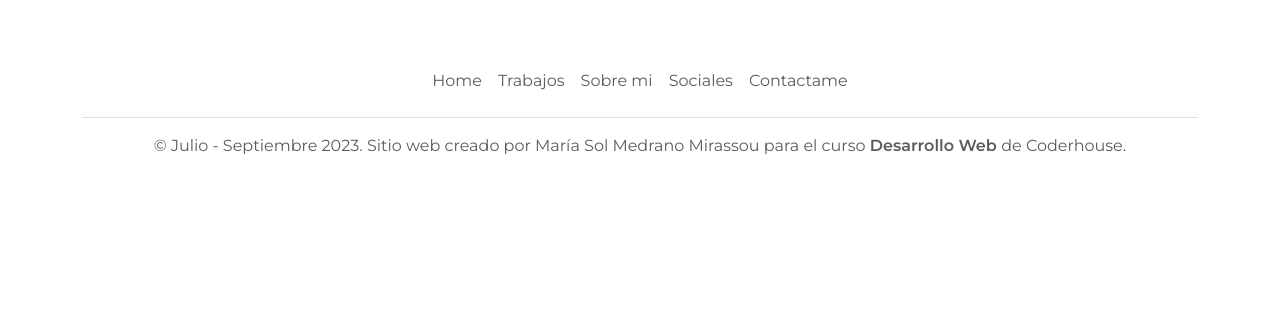
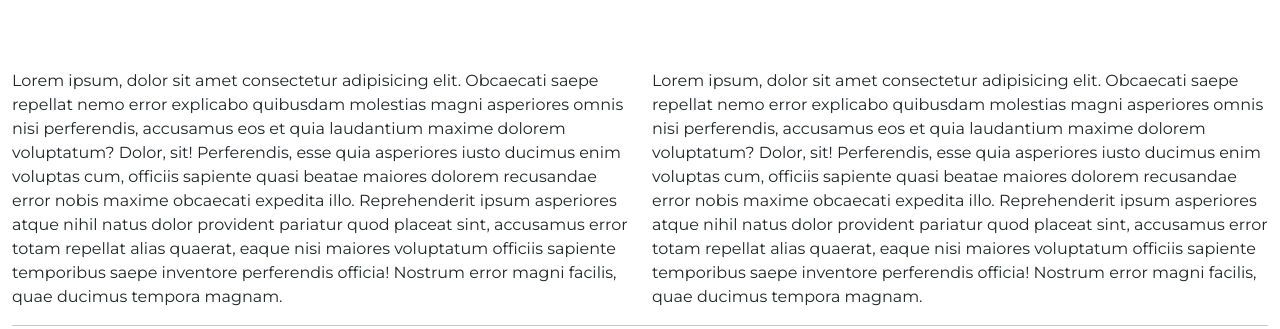
Before and after one commit to Solmedranom/portfolioDM-Medrano, a website: page html/sobremi.html in a window 1280 px wide. Shown: the part 629-958 px from the top of the page. Before the commit the page ends 843 px from the top, so only its background shows below. Drawn offline with nearby package versions, Linux system fonts and the light colour scheme.

Commit message:
arreglando el sobre mi

```diff
--- a/html/sobremi.html
+++ b/html/sobremi.html
@@ -63,7 +63,35 @@
       </div>
     </div>
     <br>
+    <div class="row">
+      <div class="col-xl-12 col-md-12 col-sm-12 ms-3 mt-4 mb-4">
 
+      </div>
+    </div>
+    <div class="row">
+      <div class="col-xl-6 col-md-6 col-sm-12">
+        Lorem ipsum, dolor sit amet consectetur adipisicing elit. Obcaecati saepe repellat nemo error explicabo
+        quibusdam molestias magni asperiores omnis nisi perferendis, accusamus eos et quia laudantium maxime dolorem
+        voluptatum? Dolor, sit! Perferendis, esse quia asperiores iusto ducimus enim voluptas cum, officiis sapiente
+        quasi beatae maiores dolorem recusandae error nobis maxime obcaecati expedita illo. Reprehenderit ipsum
+        asperiores atque nihil natus dolor provident pariatur quod placeat sint, accusamus error totam repellat alias
+        quaerat, eaque nisi maiores voluptatum officiis sapiente temporibus saepe inventore perferendis officia! Nostrum
+        error magni facilis, quae ducimus tempora magnam.
+      </div>
+      <div class="col-xl-6 col-md-6 col-sm-12">
+        Lorem ipsum, dolor sit amet consectetur adipisicing elit. Obcaecati saepe repellat nemo error explicabo
+        quibusdam molestias magni asperiores omnis nisi perferendis, accusamus eos et quia laudantium maxime dolorem
+        voluptatum? Dolor, sit! Perferendis, esse quia asperiores iusto ducimus enim voluptas cum, officiis sapiente
+        quasi beatae maiores dolorem recusandae error nobis maxime obcaecati expedita illo. Reprehenderit ipsum
+        asperiores atque nihil natus dolor provident pariatur quod placeat sint, accusamus error totam repellat alias
+        quaerat, eaque nisi maiores voluptatum officiis sapiente temporibus saepe inventore perferendis officia! Nostrum
+        error magni facilis, quae ducimus tempora magnam.
+      </div>
+
+    </div>
+
+
+    <hr>
   </div>
   <div class="container">
     <footer class="py-3 my-4">
```
